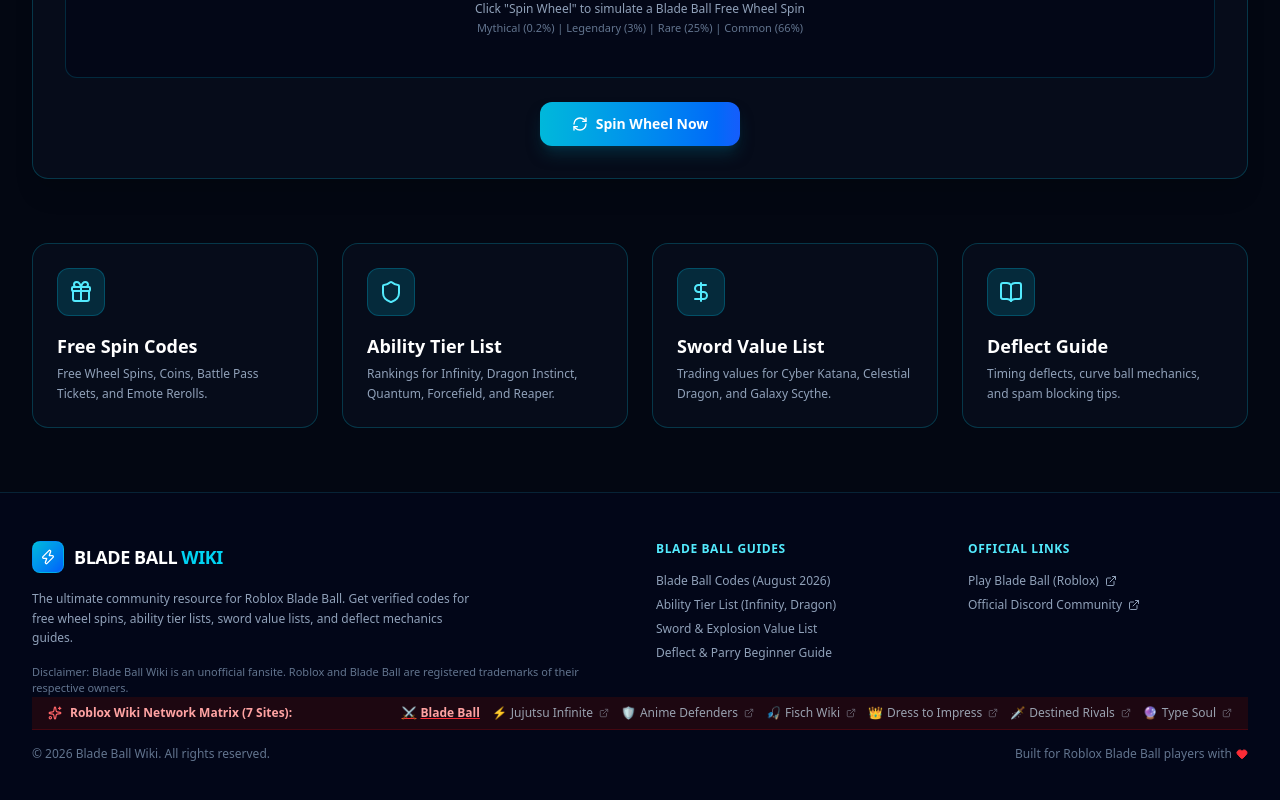
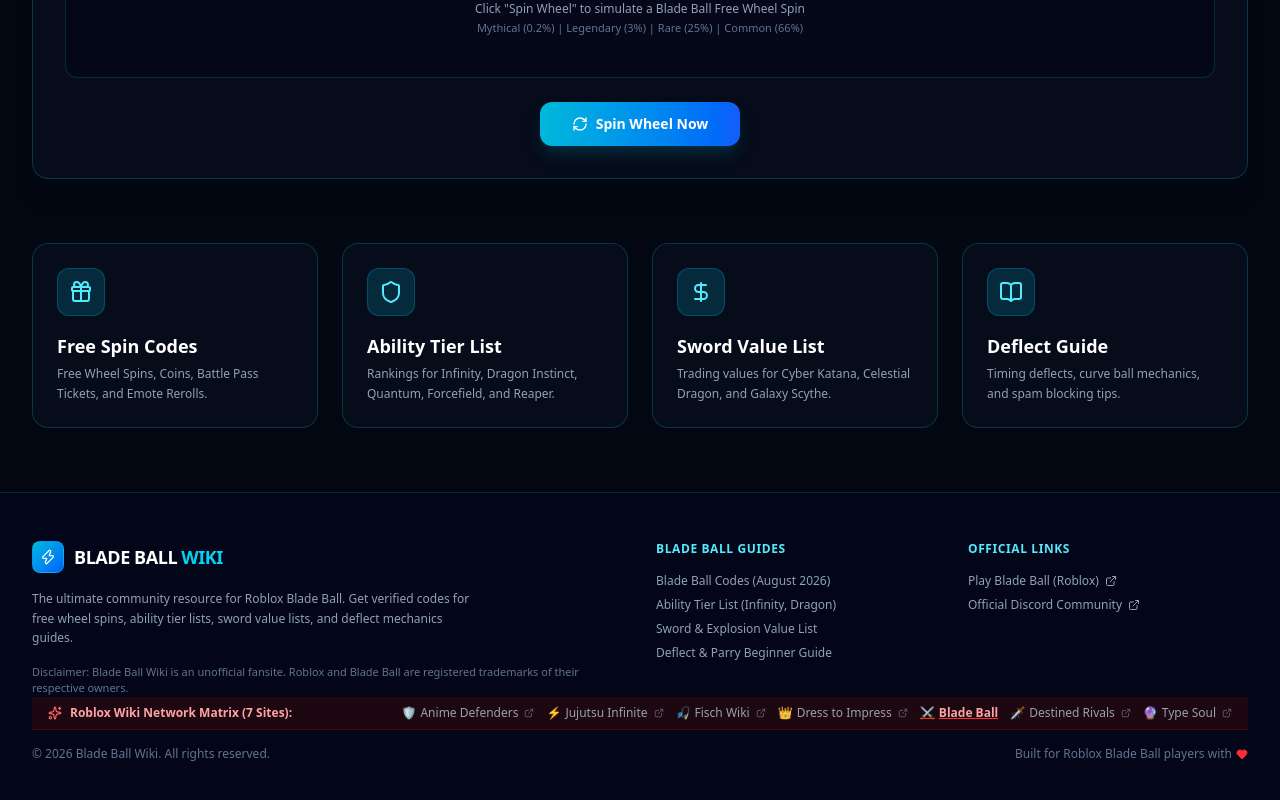
Before and after one commit to lianlele168/blade-ball-wiki, a Next.js app: page / in a window 1280 px wide. Shown: the part 1299-2099 px from the top of the page. Built offline with nearby package versions, Linux system fonts and the light colour scheme.

Commit message:
chore: update canonical domain to bladeball.robloxwikihub.com

```diff
--- a/src/app/layout.tsx
+++ b/src/app/layout.tsx
@@ -4,7 +4,7 @@ import Navbar from '@/components/Navbar';
 import Footer from '@/components/Footer';
 
 export const metadata: Metadata = {
-  metadataBase: new URL('https://blade-ball-wiki.vercel.app'),
+  metadataBase: new URL('https://bladeball.robloxwikihub.com'),
   alternates: {
     canonical: '/',
   },
@@ -22,7 +22,7 @@ export const metadata: Metadata = {
   openGraph: {
     title: 'Blade Ball Codes & Ability Tier List — Roblox Blade Ball Wiki',
     description: 'Updated Blade Ball codes for free wheel spins, ability rankings, and sword values.',
-    url: 'https://blade-ball-wiki.vercel.app',
+    url: 'https://bladeball.robloxwikihub.com',
     siteName: 'Blade Ball Wiki',
     locale: 'en_US',
     type: 'website',
@@ -53,7 +53,7 @@ export default function RootLayout({
     '@context': 'https://schema.org',
     '@type': 'WebSite',
     name: 'Blade Ball Wiki',
-    url: 'https://blade-ball-wiki.vercel.app',
+    url: 'https://bladeball.robloxwikihub.com',
     description: 'The ultimate Roblox Blade Ball community guide with active codes, ability tier lists, and sword values.',
   };
 
--- a/src/app/robots.ts
+++ b/src/app/robots.ts
@@ -7,6 +7,6 @@ export default function robots(): MetadataRoute.Robots {
       allow: '/',
       disallow: ['/api/'],
     },
-    sitemap: 'https://blade-ball-wiki.vercel.app/sitemap.xml',
+    sitemap: 'https://bladeball.robloxwikihub.com/sitemap.xml',
   };
 }
--- a/src/app/sitemap.ts
+++ b/src/app/sitemap.ts
@@ -1,7 +1,7 @@
 import { MetadataRoute } from 'next';
 
 export default function sitemap(): MetadataRoute.Sitemap {
-  const baseUrl = 'https://blade-ball-wiki.vercel.app';
+  const baseUrl = 'https://bladeball.robloxwikihub.com';
   const currentDate = new Date().toISOString();
 
   return [
--- a/src/components/MatrixNav.tsx
+++ b/src/components/MatrixNav.tsx
@@ -2,13 +2,13 @@ import React from 'react';
 import { ExternalLink, Sparkles } from 'lucide-react';
 
 export const MATRIX_SITES = [
-  { name: 'Blade Ball', url: 'https://blade-ball-wiki.vercel.app', icon: '⚔️', active: true },
-  { name: 'Jujutsu Infinite', url: 'https://jujutsu-infinite-wiki.vercel.app', icon: '⚡' },
-  { name: 'Anime Defenders', url: 'https://anime-defenders-wiki.vercel.app', icon: '🛡️' },
-  { name: 'Fisch Wiki', url: 'https://fisch-wiki.vercel.app', icon: '🎣' },
-  { name: 'Dress to Impress', url: 'https://dti-wiki.vercel.app', icon: '👑' },
-  { name: 'Destined Rivals', url: 'https://destined-rivals-wiki.vercel.app', icon: '🗡️' },
-  { name: 'Type Soul', url: 'https://type-soul-wiki.vercel.app', icon: '🔮' }
+  { name: 'Anime Defenders', url: 'https://animedefenders.robloxwikihub.com', icon: '🛡️' },
+  { name: 'Jujutsu Infinite', url: 'https://jujutsuinfinite.robloxwikihub.com', icon: '⚡' },
+  { name: 'Fisch Wiki', url: 'https://fisch.robloxwikihub.com', icon: '🎣' },
+  { name: 'Dress to Impress', url: 'https://dti.robloxwikihub.com', icon: '👑' },
+  { name: 'Blade Ball', url: 'https://bladeball.robloxwikihub.com', icon: '⚔️', active: true },
+  { name: 'Destined Rivals', url: 'https://destinedrivals.robloxwikihub.com', icon: '🗡️' },
+  { name: 'Type Soul', url: 'https://typesoul.robloxwikihub.com', icon: '🔮' }
 ];
 
 export const MatrixNav = () => {
```
